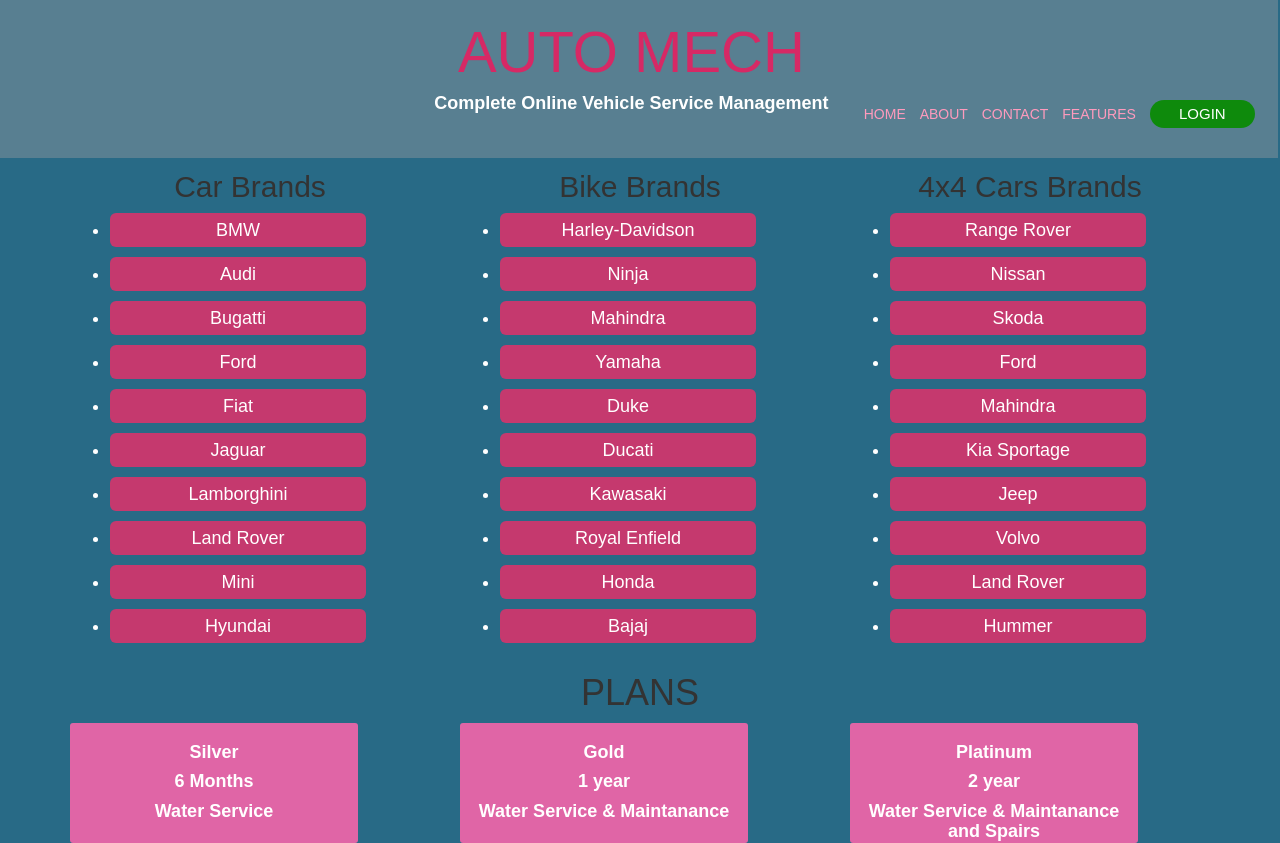
After one commit to sonugopal/Auto-Mech, a PHP site: page /vehicles.php in a window 1280 px wide. The commit adds this page. Run offline with PHP 8.4, Linux system fonts and the light colour scheme.

Commit message:
lab 14 completed, arrays

```diff
--- a/do-signup.php
+++ b/do-signup.php
@@ -1,3 +1,4 @@
+
 <!DOCTYPE html>
 <html lang="en">
 <head>
--- a/sonu.php
+++ /dev/null
@@ -1,3 +0,0 @@
-<?php
-echo "sonu";
-?>
--- /dev/null
+++ b/vehicles.php
@@ -0,0 +1,140 @@
+<!DOCTYPE html>
+<html lang="en">
+<head>
+    <meta charset="UTF-8">
+    <title>Sign up</title>
+    <link href="public/bootstrap/dist/css/bootstrap.min.css" rel="stylesheet">
+    <link href="public/css/style.css" rel="stylesheet" type="text/css">
+    <script src="public/jquery/dist/jquery.min.js"></script>
+    <!-- Bootstrap -->
+    <script src="public/bootstrap/dist/js/bootstrap.min.js"></script>
+    <script src="public/js/script.js"></script>
+    <style>
+        span{
+            color: red;
+        }
+        .container{
+            padding-top: 150px;
+        }
+        h2{
+            text-align: center;
+        }
+        h1{
+            text-align: center;
+        }
+        .vehicles li{
+            width: 80%;
+            height: 34px;
+            background: #C5396E;
+            text-align: center;
+            color: #fff;
+            font-size: 18px;
+            border-radius: 6px;
+            margin-bottom: 10px;
+            padding-top: 5px;
+        }
+        body{
+            background: #286A86;
+        }
+        .plan-tile{
+            background: #E065A6;
+            padding: 10px;
+            border-radius: 3px;
+            text-align: center;
+            width: 80%;
+            height: 120px;
+        }
+    </style>
+</head>
+<body>
+<div class="row top">
+    <div class="">
+        <div class="head ">
+            <center>
+                <h1>AUTO MECH</h1>
+                <h4>Complete Online Vehicle Service Management</h4>
+            </center>
+        </div>
+        <div class="nav">
+            <nav class="list">
+                <ul>
+                    <li class="active"><a href="index.php">HOME</a> </li>
+                    <li><a href="about.html">ABOUT</a> </li>
+                    <li><a href="offices.html">CONTACT</a> </li>
+                    <li><a href="features.html">FEATURES</a> </li>
+                    <li>
+                        <div class="login-btn">
+                            <center> <a href="login.php"> <button class="login">LOGIN</button></a></center>
+                        </div>
+                    </li>
+                </ul>
+            </nav>
+
+        </div>
+    </div>
+</div>
+<?php
+$cars=array("BMW","Audi","Bugatti","Ford","Fiat","Jaguar","Lamborghini","Land Rover","Mini","Hyundai");
+$bikes=array("Harley-Davidson","Ninja","Mahindra","Yamaha","Duke","Ducati","Kawasaki","Royal Enfield","Honda","Bajaj",);
+$jeeps=array("Range Rover","Nissan","Skoda","Ford","Mahindra","Kia Sportage","Jeep","Volvo","Land Rover","Hummer");
+?>
+<div class="container">
+    <div class="row">
+        <div class="col-md-4">
+            <h2>Car Brands</h2>
+            <ul class="vehicles">
+                <?php
+                foreach ($cars as $car){
+                    echo "<li>$car</li>";
+                }
+                ?>
+            </ul>
+        </div>
+        <div class="col-md-4">
+            <h2>Bike Brands</h2>
+            <ul class="vehicles">
+                <?php
+                foreach ($bikes as $bike){
+                    echo "<li>$bike</li>";
+                }
+                ?>
+            </ul>
+        </div>
+        <div class="col-md-4">
+            <h2>4x4 Cars Brands</h2>
+            <ul class="vehicles">
+                <?php
+                foreach ($jeeps as $jeep){
+                    echo "<li>$jeep</li>";
+                }
+                ?>
+            </ul>
+        </div>
+    </div>
+    <div class="row">
+        <h1>PLANS</h1>
+        <?php
+        $plan1=array("Name"=>"Silver","Validity"=>"6 Months","Type"=>"Water Service");
+        $plan2=array("Name"=>"Gold","Validity"=>"1 year","Type"=>"Water Service & Maintanance");
+        $plan3=array("Name"=>"Platinum","Validity"=>"2 year","Type"=>"Water Service & Maintanance and Spairs");
+        $plans=array("plan1"=>$plan1,"plan2"=>$plan2,"plan3"=>$plan3);
+        foreach ($plans as $plan){
+            echo "<div class='col-md-4'>
+                      <div class='plan-tile'>
+                      <h4>$plan[Name]</h4>
+                      <h4>$plan[Validity]</h4>
+                      <h4>$plan[Type]</h4>
+                      </div>
+                  </div>";
+        }
+        ?>
+
+
+    <div class="row">
+        <?php
+
+        ?>
+    </div>
+</div>
+</body>
+</html>
```
Also changed, not shown: index.php (+17 -2 lines), object.html (deleted, +0 -18 lines).
